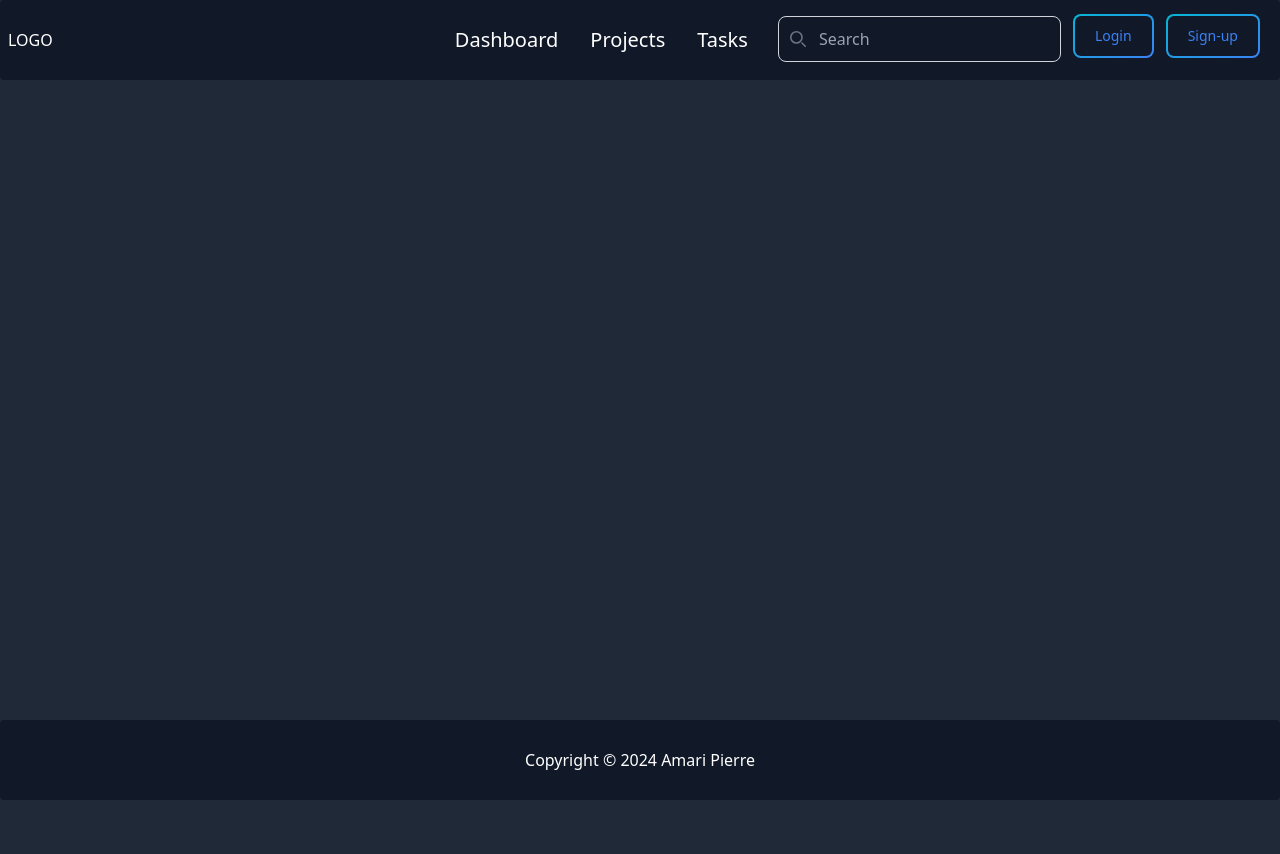
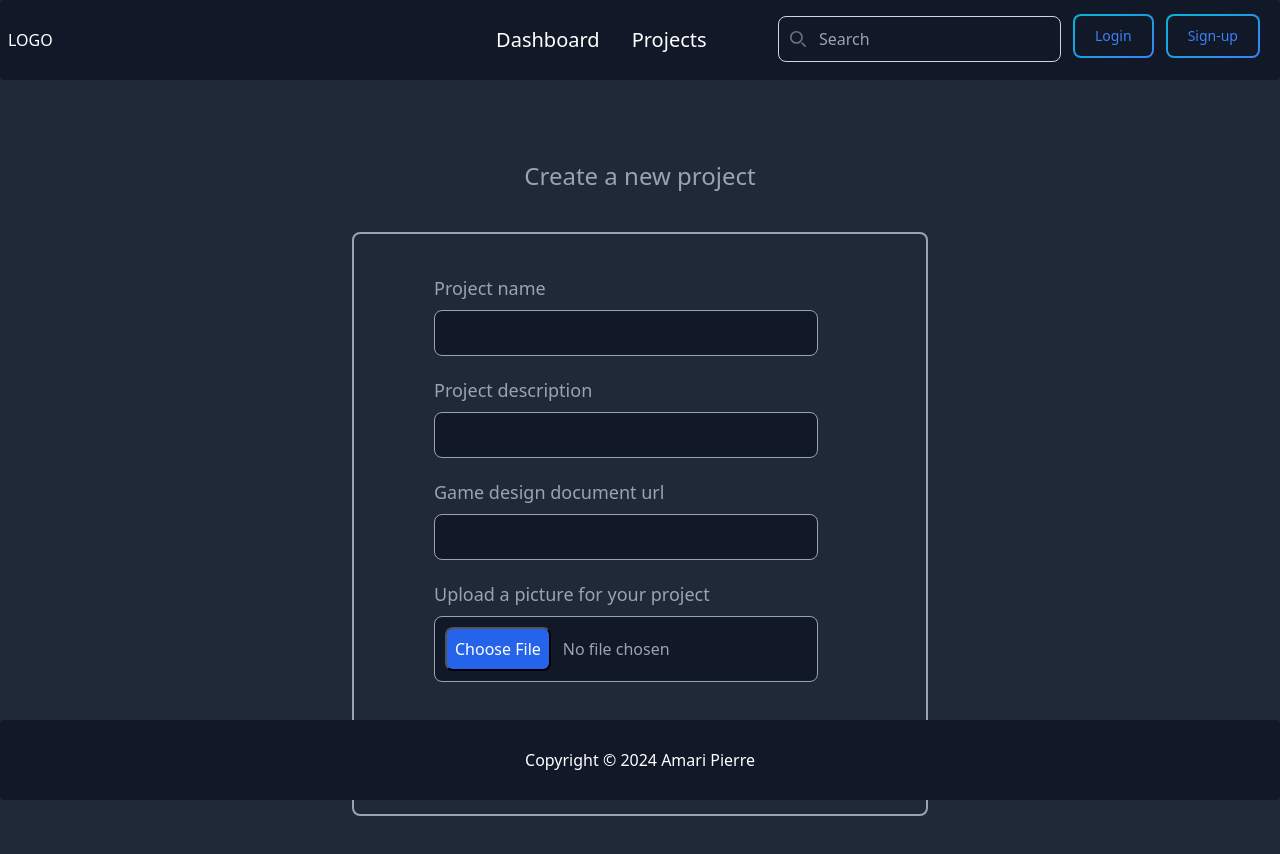
Before and after one commit to yocosi/indie-game-development-planner-frontend, a Nuxt app: page /create-project in a window 1280 px wide. Shown: the top 854 px of the page. Before the commit the page ends 800 px from the top, so only its background shows below. Built offline with nearby package versions, Linux system fonts and the light colour scheme; no server answers.

Commit message:
User can now create a project, delete a project, and see his own and other people projects in the dashboard

```diff
--- a/assets/main.scss
+++ b/assets/main.scss
@@ -6,3 +6,16 @@ body{
   background-color: rgb(31 41 55);
   color:  rgb(156 163 175);
 }
+
+input[type=file]::file-selector-button{
+  padding: 0.5rem;
+  margin-right: 0.75rem;
+  border-radius: 0.5rem;
+  background-color: #2563eb;
+  color: white;
+}
+
+input[type=file]::file-selector-button:hover{
+  background-color: #3b82f6;
+  cursor: pointer;
+}
--- a/components/Header.vue
+++ b/components/Header.vue
@@ -4,8 +4,7 @@
 
   async function logout(){
     try{
-      const {error} = await client.auth.signOut();
-      if (error) throw error;
+      await client.auth.signOut();
     } catch (error){
       console.log(error.message);
     }
@@ -27,9 +26,6 @@
       <NuxtLink to="/projects">
         <p class="m-4 hover:underline underline-offset-8 hover:cursor-pointer hover:opacity-70">Projects</p>
       </NuxtLink>
-      <NuxtLink to="/tasks">
-        <p class="m-4 hover:underline underline-offset-8 hover:cursor-pointer hover:opacity-70">Tasks</p>
-      </NuxtLink>
     </div>
     <div v-else class="header-menu-container flex justify-center items-center font-medium text-xl ml-72">
       <NuxtLink to="/">
@@ -37,9 +33,6 @@
       </NuxtLink>
       <NuxtLink to="/projects">
         <p class="m-4 hover:underline underline-offset-8 hover:cursor-pointer hover:opacity-70">Projects</p>
-      </NuxtLink>
-      <NuxtLink to="/tasks">
-        <p class="m-4 hover:underline underline-offset-8 hover:cursor-pointer hover:opacity-70">Tasks</p>
       </NuxtLink>
     </div>
     <div class="header-form-container flex justify-center items-center">
--- /dev/null
+++ b/pages/create-project/index.vue
@@ -0,0 +1,79 @@
+<script setup>
+  definePageMeta({
+    middleware: ["auth"],
+  });
+
+  const user = useSupabaseUser();
+  const client = useSupabaseClient();
+
+  const projectName = ref("");
+  const projectDescription = ref("");
+  const imagePath = ref("");
+  const gddUrl = ref("");
+
+  let errorMsg = ref("");
+  let successMsg = ref("");
+
+
+  async function createProject(){
+    try{
+      const {error} = await client.from("projects")
+          .insert({
+            title: projectName.value,
+            description: projectDescription.value,
+            image_path: imagePath.value,
+            game_design_document_path: gddUrl.value,
+            user_id: user.value.id
+          });
+      if(error) throw error;
+      successMsg.value = "Project created!"
+    } catch (error) {
+      console.log(error);
+      if(error.message === 'duplicate key value violates unique constraint "unique_title"'){
+        errorMsg.value = `A project with the title '${projectName.value}' already exist.`
+      } else {
+        errorMsg.value = error.message;
+      }
+    }
+  }
+
+</script>
+
+<template>
+  <div class="flex justify-center items-center flex-col mt-20 mb-32">
+    <h1 class="text-gray-400 font-medium text-2xl">Create a new project</h1>
+    <form @submit.prevent="createProject" class="max-w-xl mx-auto border-2 border-gray-400 rounded-lg m-10 px-20 py-10 w-full">
+      <div class="mb-5">
+        <label for="project-name" class="block mb-2 text-lg font-medium text-gray-400 dark:text-white">Project name</label>
+        <input v-model="projectName" type="text" id="project-name" class="bg-gray-900 border border-gray-400 text-gray-400 text-md rounded-lg focus:ring-blue-500 focus:border-blue-500 block w-96 p-2.5
+        dark:bg-gray-700 dark:border-gray-600 dark:placeholder-gray-400 dark:text-white dark:focus:ring-blue-500 dark:focus:border-blue-500" required>
+      </div>
+      <div class="mb-5">
+        <label for="project-description" class="block mb-2 text-lg font-medium text-gray-400 dark:text-white">Project description</label>
+        <input v-model="projectDescription" type="text" id="project-description" class="bg-gray-900 border border-gray-400 text-gray-400 text-md rounded-lg focus:ring-blue-500 focus:border-blue-500 block w-96 p-2.5
+        dark:bg-gray-700 dark:border-gray-600 dark:placeholder-gray-400 dark:text-white dark:focus:ring-blue-500 dark:focus:border-blue-500" required>
+      </div>
+      <div class="mb-5">
+        <label for="gdd-url" class="block mb-2 text-lg font-medium text-gray-400 dark:text-white">Game design document url</label>
+        <input v-model="gddUrl" type="text" id="gdd-url" class="bg-gray-900 border border-gray-400 text-gray-400 text-md rounded-lg
+        focus:ring-blue-500 focus:border-blue-500 block w-96 p-2.5
+        dark:bg-gray-700 dark:border-gray-600 dark:placeholder-gray-400 dark:text-white dark:focus:ring-blue-500 dark:focus:border-blue-500" required>
+      </div>
+      <div class="mb-12">
+        <label for="project-description" class="block mb-2 text-lg font-medium text-gray-400 dark:text-white">Upload a picture for your project</label>
+        <input v-on:change="imagePath" type="file" id="project-description" class="bg-gray-900 border border-gray-400 text-gray-400 text-md rounded-lg
+        focus:ring-blue-500 focus:border-blue-500 block w-96 p-2.5" required>
+      </div>
+      <div v-if="errorMsg && !successMsg" class="flex justify-center items-center font-medium text-red-600 mb-5">
+        <p>{{errorMsg}}</p>
+      </div>
+      <div v-if="successMsg && !errorMsg" class="flex justify-center items-center font-medium text-green-600 mb-5">
+        <p>{{successMsg}}</p>
+      </div>
+      <div class="flex justify-center items-center">
+        <button type="submit" class="text-white bg-blue-600 hover:bg-blue-500 focus:ring-4 focus:outline-none focus:ring-blue-300 font-medium rounded-lg text-md w-full
+      sm:w-auto px-40 py-2.5 mr-7 text-center dark:bg-blue-600 dark:hover:bg-blue-700 dark:focus:ring-blue-800">Create</button>
+      </div>
+    </form>
+  </div>
+</template>
--- /dev/null
+++ b/pages/delete-project/index.vue
@@ -0,0 +1,50 @@
+<script setup>
+  definePageMeta({
+    middleware: ["auth"],
+  });
+
+  const client = useSupabaseClient();
+  const user = useSupabaseUser();
+
+  const projectName = ref("");
+
+  let errorMsg = ref("");
+  let successMsg = ref("");
+
+  async function deleteProject(){
+    try{
+      const {error} = await client.from("projects")
+          .delete()
+          .eq('user_id', user.value.id)
+          .eq('title', projectName.value)
+      if(error) throw error;
+      successMsg.value = "Project deleted."
+    } catch(error){
+      console.log(error);
+      errorMsg.value = error.message;
+    }
+  }
+</script>
+
+<template>
+  <div class="flex justify-center items-center flex-col mt-20 mb-32">
+    <h1 class="text-gray-400 font-medium text-2xl">Delete a project</h1>
+    <form @submit.prevent="deleteProject" class="max-w-xl mx-auto border-2 border-gray-400 rounded-lg m-10 px-20 py-10 w-full">
+      <div class="mb-5">
+        <label for="project-name" class="block mb-2 text-lg font-medium text-gray-400 dark:text-white">Name of the project to delete</label>
+        <input v-model="projectName" type="text" id="project-name" class="bg-gray-900 border border-gray-400 text-gray-400 text-md rounded-lg focus:ring-blue-500 focus:border-blue-500 block w-96 p-2.5
+        dark:bg-gray-700 dark:border-gray-600 dark:placeholder-gray-400 dark:text-white dark:focus:ring-blue-500 dark:focus:border-blue-500" required>
+      </div>
+      <div v-if="errorMsg && !successMsg" class="flex justify-center items-center font-medium text-red-600 mb-5">
+        <p>{{errorMsg}}</p>
+      </div>
+      <div v-if="successMsg && !errorMsg" class="flex justify-center items-center font-medium text-green-600 mb-5">
+        <p>{{successMsg}}</p>
+      </div>
+      <div class="flex justify-center items-center">
+        <button type="submit" class="text-white bg-blue-600 hover:bg-blue-500 focus:ring-4 focus:outline-none focus:ring-blue-300 font-medium rounded-lg text-md w-full
+      sm:w-auto px-40 py-2.5 mr-7 text-center dark:bg-blue-600 dark:hover:bg-blue-700 dark:focus:ring-blue-800">Create</button>
+      </div>
+    </form>
+  </div>
+</template>
--- a/pages/login/index.vue
+++ b/pages/login/index.vue
@@ -11,9 +11,7 @@
         email: email.value,
         password: password.value,
       });
-      if (error) {
-        throw error;
-      }
+      if(error) throw error;
       await router.push("/");
     }catch (error){
       errorMsg.value = error.message;
--- a/pages/resetting/index.vue
+++ b/pages/resetting/index.vue
@@ -9,9 +9,7 @@
       const {error} = await client.auth.resetPasswordForEmail(email.value, {
         redirectTo: 'http://localhost:3000/update-password'
       })
-      if (error) {
-        throw error;
-      }
+      if(error) throw error;
       successMsg.value = "If the email address is in the database, you'll receive an email to reset your password.";
     } catch(error){
       console.log(error)
--- a/pages/signup/index.vue
+++ b/pages/signup/index.vue
@@ -18,9 +18,7 @@
           },
         },
       });
-      if (error) {
-        throw error;
-      }
+      if(error) throw error;
       successMsg.value = "Check your email to confirm your account.";
     }catch (error){
       console.log(error)
--- a/pages/tasks/index.vue
+++ /dev/null
@@ -1,15 +0,0 @@
-<script setup>
-  definePageMeta({
-    middleware: ["auth"],
-  });
-  const user = useSupabaseUser();
-</script>
-
-<template>
-  <div class="flex justify-center items-center flex-col mt-20">
-    <h1 class="text-gray-400 font-medium text-2xl">Tasks</h1>
-    <p class="text-gray-400 font-medium mt-2">
-      Logged in as: {{user.user_metadata.username}}
-    </p>
-  </div>
-</template>
--- a/pages/update-password/index.vue
+++ b/pages/update-password/index.vue
@@ -8,9 +8,7 @@ const successMsg = ref("");
 async function updatePassword(){
   try{
     const {error} = await client.auth.updateUser({ password: password.value })
-    if (error) {
-      throw error;
-    }
+    if(error) throw error;
     successMsg.value = "Password updated!";
     await router.push("/");
   } catch(error){
--- a/tsconfig.json
+++ b/tsconfig.json
@@ -1,4 +1,7 @@
 {
   // https://nuxt.com/docs/guide/concepts/typescript
-  "extends": "./.nuxt/tsconfig.json"
+  "extends": "./.nuxt/tsconfig.json",
+  "includes": [
+    "types/*.d.ts"
+  ]
 }
```
Also changed, not shown: pages/index.vue (+47 -41 lines), pages/projects/index.vue (+18 -3 lines).
